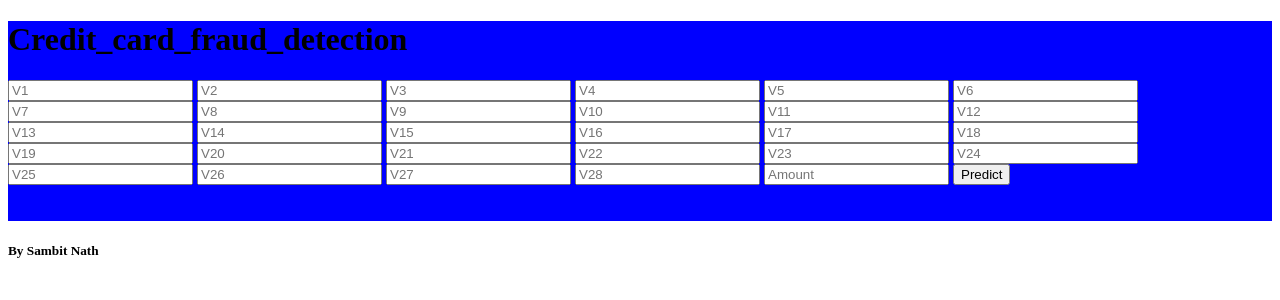
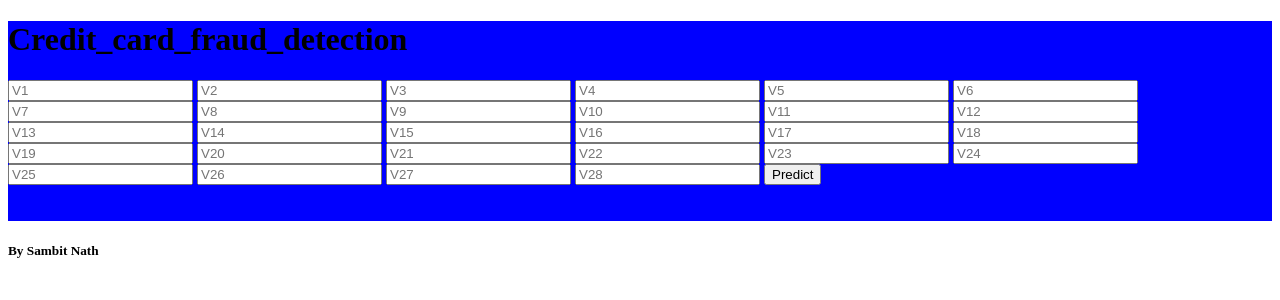
Before and after one commit to snath007/credit-card-deployment-app, a Flask app: page / in a window 1280 px wide. Shown: the top 300 px of the page. Run offline with Flask 2, Linux system fonts and the light colour scheme; parts of the project's set-up code (start-up, migrations or seed data) failed here and were passed over.

Commit message:
Add files via upload

```diff
--- a/templates/UI.html
+++ b/templates/UI.html
@@ -45,7 +45,7 @@
 	<input type="text" name="V26" placeholder="V26" required="required" />
 	<input type="text" name="V27" placeholder="V27" required="required" />
 	<input type="text" name="V28" placeholder="V28" required="required" />
-	<input type="text" name="Amount" placeholder="Amount" required="required" />
+
 
         <button type="submit" class="btn btn-primary btn-block btn-large" >Predict</button>
     </form>
```
Also changed, not shown: 1 other file.
